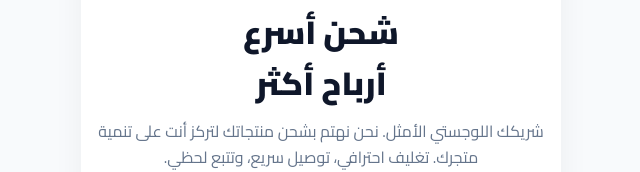
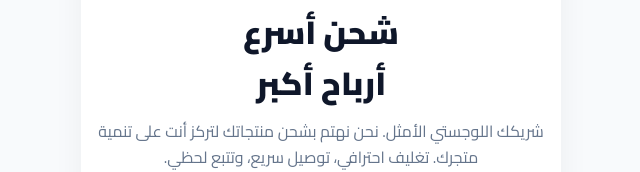
Before and after one commit to ShipBrands/Landing_Page, a plain HTML site: page index.html in a window 1280 px wide. Shown: the part 343-515 px from the top of the page, 319-959 px from the left. Drawn offline with Linux system fonts and the light colour scheme.

Commit message:
update the main title

```diff
--- a/index.html
+++ b/index.html
@@ -185,7 +185,7 @@
         <!-- 2. العنوان الرئيسي -->
         <div style="text-align: center;">
             <div class="hero-icon">🚀</div>
-            <h1>شحن أسرع<br>أرباح أكثر</h1>
+            <h1>شحن أسرع<br>أرباح أكبر</h1>
             <p class="subtitle">
                 شريكك اللوجستي الأمثل. نحن نهتم بشحن منتجاتك لتركز أنت على تنمية متجرك. تغليف احترافي، توصيل سريع، وتتبع لحظي.
             </p>
```
